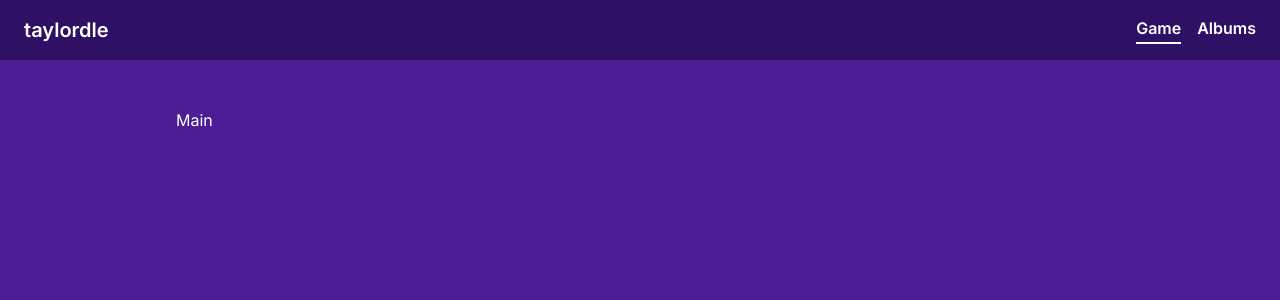
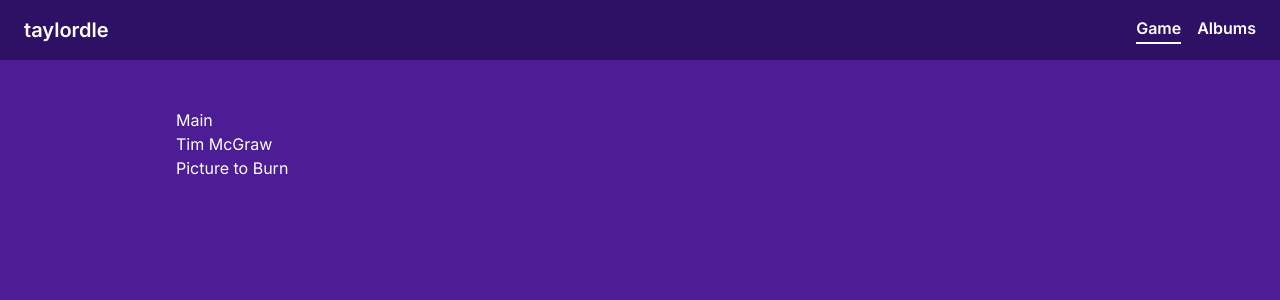
Before and after one commit to malthesers/taylordle, a Next.js app: page / in a window 1280 px wide. Shown: the top 300 px of the page. Built offline with nearby package versions, Linux system fonts and the light colour scheme.

Commit message:
Added Song interface and type for songs state

```diff
--- a/src/app/page.tsx
+++ b/src/app/page.tsx
@@ -1,7 +1,37 @@
+"use client"
+
+import { useState } from "react"
+
+interface Song {
+  no: number,
+  title: string,
+  album: string,
+  length: number
+}
+
 export default function Home() {
+
+  const [songs, setSongs] = useState<Array<Song>>([
+    {
+      no: 1,
+      title: "Tim McGraw",
+      album: "Taylor Swift",
+      length: 234
+    },
+    {
+      no: 2,
+      title: "Picture to Burn",
+      album: "Taylor Swift",
+      length: 175
+    }
+  ])
+
   return (
     <main>
       <h1>Main</h1>
+      { songs.map((song) =>
+        <p key={song.title}>{song.title}</p>
+      )}
     </main>
   )
 }
```
